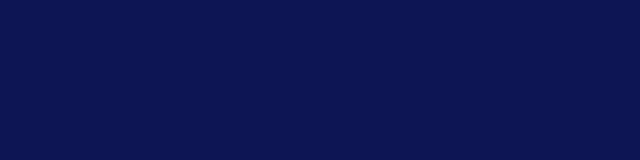
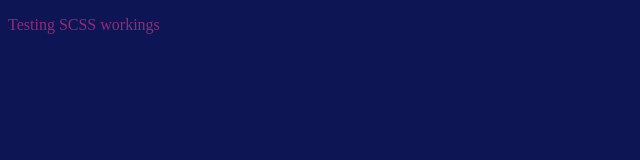
Before and after one commit to Kallaway/twitch-tv-viewer, a plain HTML site: page index.html in a window 1280 px wide. Shown: the whole page, without its empty margins (0-640 px from the left). Drawn offline with Linux system fonts and the light colour scheme; files whose address does not match are found by name; a web font is replaced by a local one.

Commit message:
setup scss basics

```diff
--- a/css/style.scss
+++ b/css/style.scss
@@ -17,10 +17,12 @@ Alt Color Scheme
 /******** BASE STYLES *******/
 
 $bg-color: #0E1555;
+$main-text-color: #932B77;
 $font-stack: Helvetica, sans-serif; // Example
 
 body {
-  background-color: #$bg-color;
+  background-color: $bg-color;
+  color: $main-text-color;
 }
 
 
--- a/index.html
+++ b/index.html
@@ -12,7 +12,7 @@
   </head>
   <body>
     <div id="app-container">
-
+      <p>Testing SCSS workings</p>
     </div>
 
     <script src="main.js"></script>
```
Also changed, not shown: css/style.css, 1 other file.
